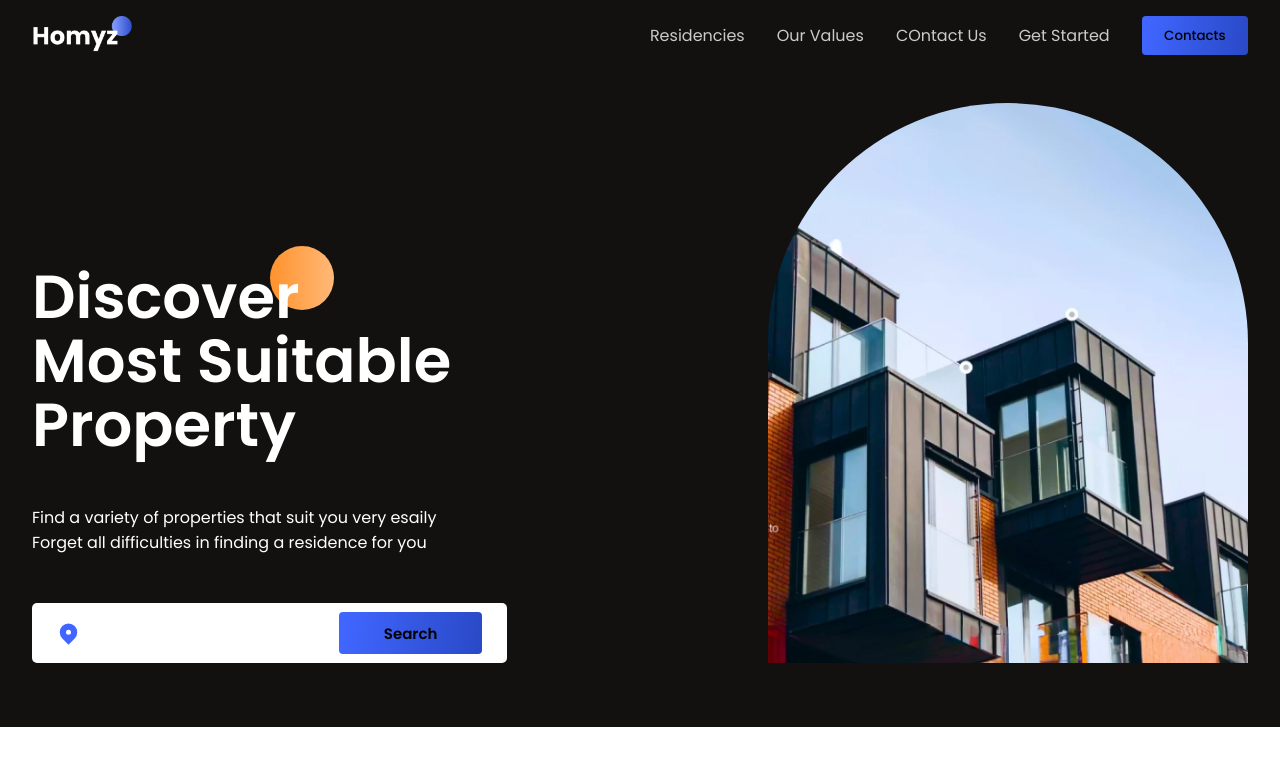
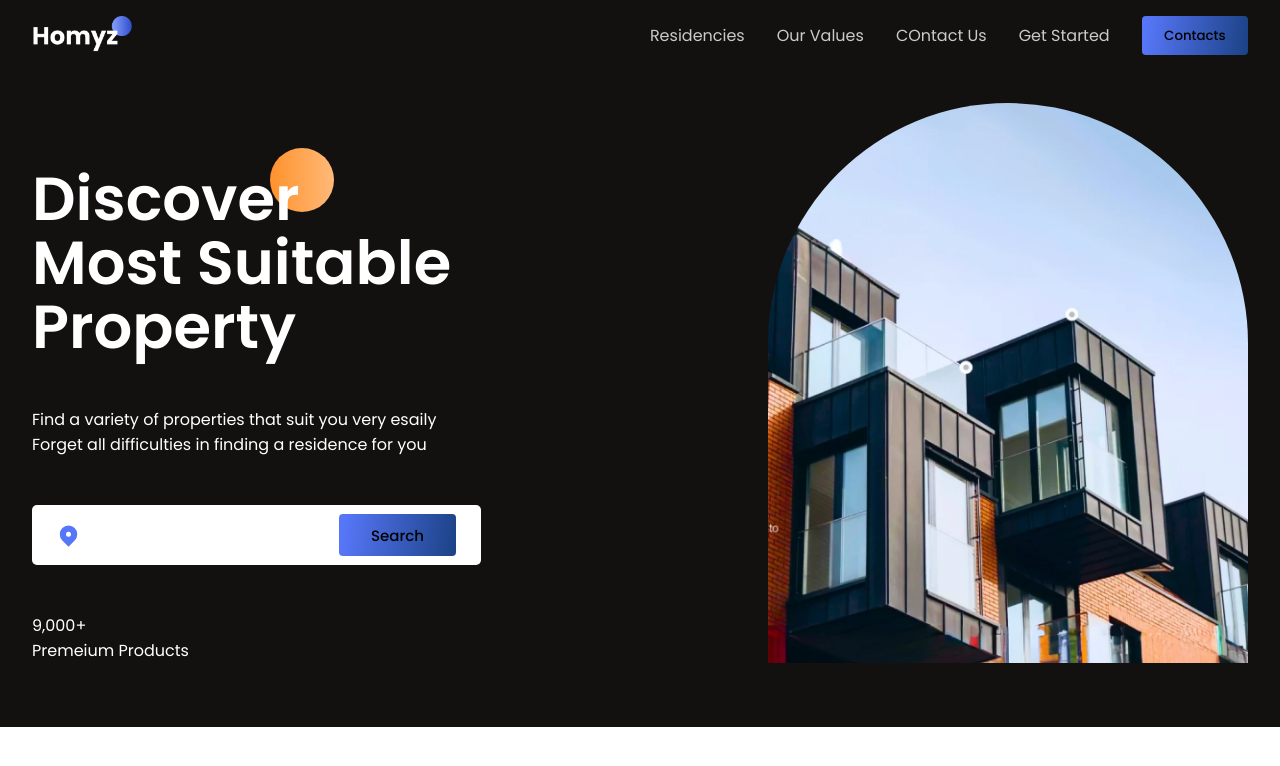
Before and after one commit to DIPAYANPOREL/real_estate_project, a React (Vite) app: page / in a window 1280 px wide. Shown: the top 766 px of the page. Built offline with nearby package versions, Linux system fonts and the light colour scheme.

Commit message:
Color selection done

```diff
--- a/src/components/Hero/Hero.css
+++ b/src/components/Hero/Hero.css
@@ -53,8 +53,8 @@
 }
 
 .button1 {
-  font-weight: 550;
-  padding: 0.6rem 2.8rem;
+  font-weight: 500;
+  padding: 0.6rem 2rem;
   margin: 1px;
   background: var(--blue-gradient);
   font-size: 15px;
--- a/src/components/Hero/Hero.jsx
+++ b/src/components/Hero/Hero.jsx
@@ -4,6 +4,7 @@ import "../../index.css";
 
 
 import { HiLocationMarker } from "react-icons/hi";
+import CountUp from 'react-countup';
 
 const Hero = () => {
     return (
@@ -35,6 +36,18 @@ const Hero = () => {
                             Search
                         </button>
                     </div>
+
+                    <div className="flexCenter stats">
+                        <div className="flexColStart stat">
+                            <span>
+                                <CountUp start={8800} end={9000} duration={4} />
+                                <span>+</span>
+                            </span>
+                            <span>
+                                Premeium Products
+                            </span>
+                        </div>
+                    </div>
                 </div>
 
                 {/* Right Side */}
--- a/src/index.css
+++ b/src/index.css
@@ -1,10 +1,10 @@
 :root {
-  --primary: #1f3e72;
+  --primary: #1b4285;
   --secondary: rgba(255, 255, 255, 0.78);
   --black: #131110;
-  --blue-gradient: linear-gradient(97.05deg, #4066ff 3.76%, #2949c6 100%);
+  --blue-gradient: linear-gradient(97.05deg, #5777f9 3.76%, #1b4285 100%);
   --orange-gradient: linear-gradient(270deg, #ffb978 0%, #ff922d 100%);
-  --blue: #4066ff;
+  --blue: #5777f9;
   --lightBlue: #eeeeff;
   --shadow: 0px 23px 21px -8px rgba(136, 160, 255, 0.25);
 }
```
